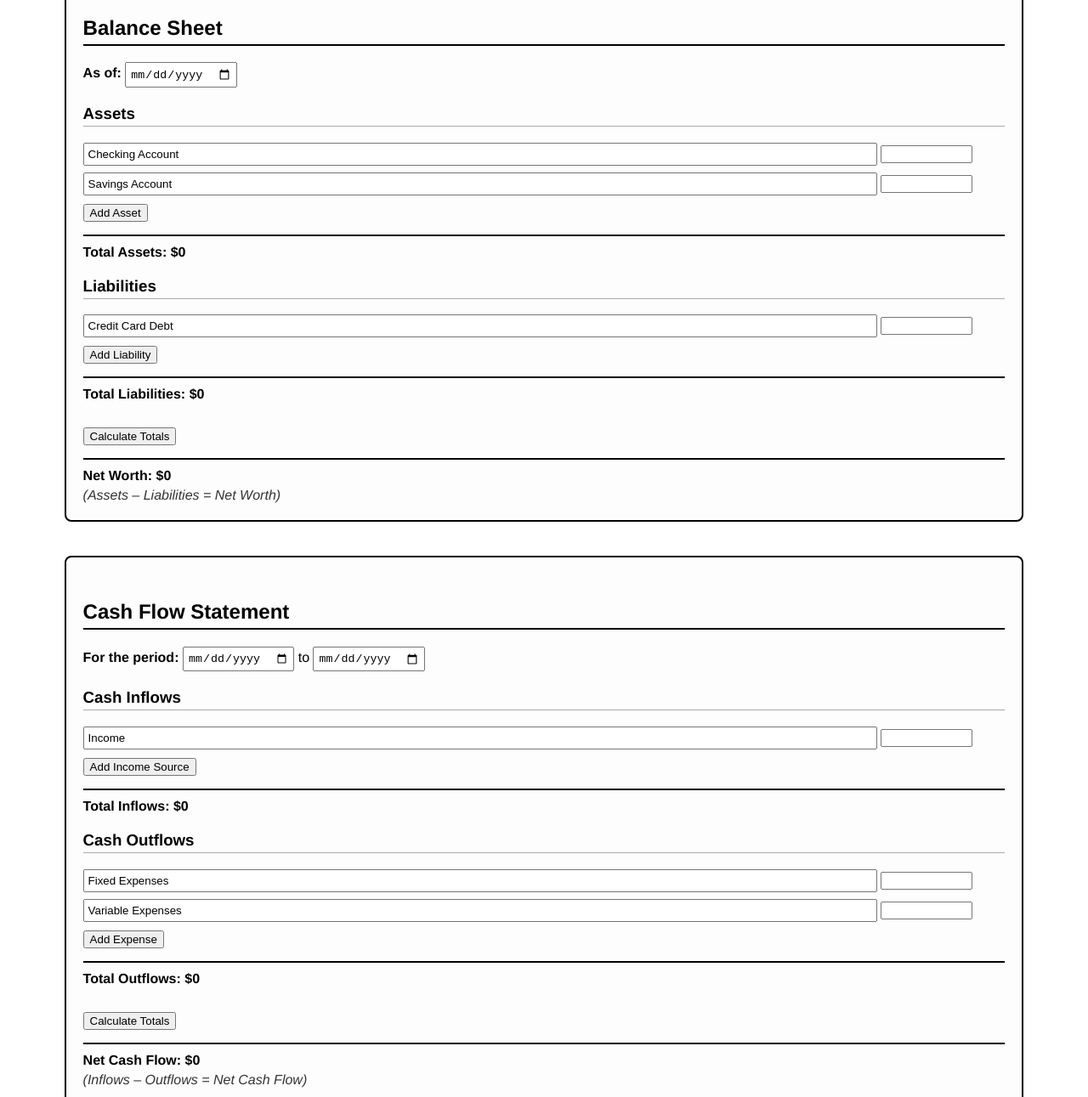
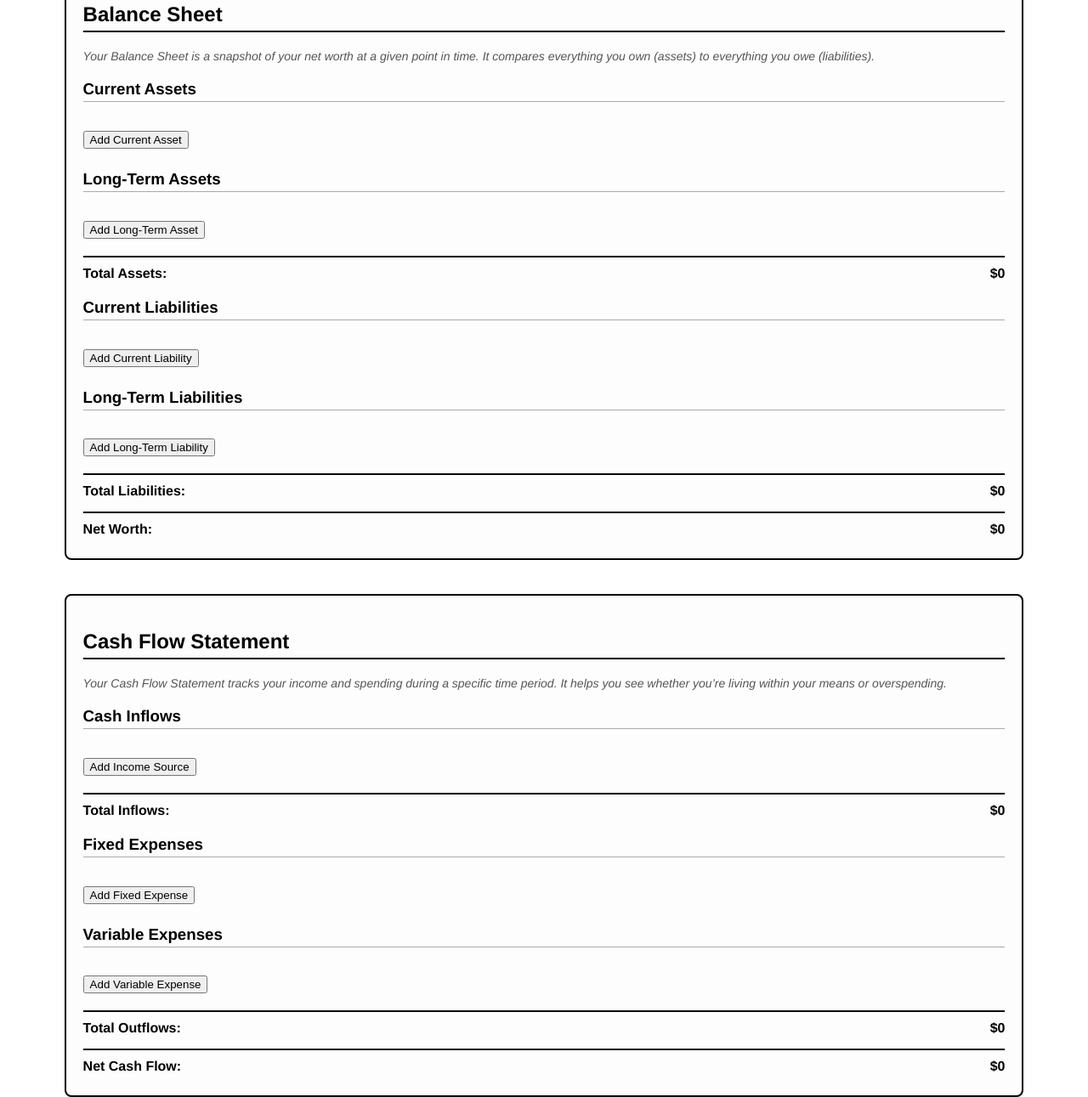
Before and after one commit to kramar-sean/financial-statements, a plain HTML site: page index.html in a window 1280 px wide. Shown: the part 213-1504 px from the top of the page at 85% size. Drawn offline with Linux system fonts and the light colour scheme.

Commit message:
Update index.html

```diff
--- a/index.html
+++ b/index.html
@@ -8,81 +8,87 @@
     body { font-family: Helvetica, Arial, sans-serif; margin: 2cm; }
     h1 { text-align: center; font-size: 28px; margin-bottom: 0; }
     .subtitle { text-align: center; font-size: 18px; margin-top: 5px; margin-bottom: 40px; }
-    h2 { margin-top: 30px; border-bottom: 2px solid #000; padding-bottom: 5px; }
+    h2 { border-bottom: 2px solid #000; padding-bottom: 5px; }
     .statement { border: 2px solid #000; border-radius: 8px; padding: 20px; margin-bottom: 40px; background-color: #fdfdfd; }
-    .section { margin-top: 20px; margin-bottom: 20px; }
+    .statement-desc { font-style: italic; font-size: 14px; color: #555; margin-bottom: 10px; }
+    .section { margin-top: 20px; }
     .section h3 { border-bottom: 1px solid #aaa; padding-bottom: 3px; }
-    .grid { display: grid; grid-template-columns: 1fr 100px 30px; gap: 8px 16px; align-items: center; }
-    .grid input[type="text"] { text-align: left; width: 100%; }
-    .grid input[type="number"] { text-align: right; width: 100%; }
-    .remove-btn { background: #f44336; color: white; border: none; border-radius: 3px; cursor: pointer; font-size: 14px; padding: 2px 6px; }
-    .output { font-weight: bold; border-top: 2px solid #000; margin-top: 15px; padding-top: 10px; font-size: 16px; }
-    .calculation { font-style: italic; margin-top: 5px; color: #333; }
+    .grid-table { width: 100%; border-collapse: collapse; margin-bottom: 10px; }
+    .grid-table td { padding: 6px 4px; vertical-align: top; }
+    .grid-table td.label { text-align: left; }
+    .grid-table td.amount { text-align: right; width: 120px; }
+    .output { font-weight: bold; border-top: 2px solid #000; margin-top: 15px; padding-top: 10px; font-size: 16px; display: flex; justify-content: space-between; }
+    .calculation { font-style: italic; margin-top: 5px; color: #333; text-align: right; }
     .ratios, .responses { page-break-before: always; }
     .ratios p, .responses p { margin-top: 15px; }
-    .ratios em { display: block; margin-top: 4px; font-style: italic; }
-    textarea { width: 100%; height: 60px; margin-top: 8px; border: 1px solid #ccc; padding: 8px; }
-    input[type="text"], input[type="date"] { padding: 4px; }
-    button { margin-top: 10px; }
+    .ratios em { display: block; font-style: italic; margin-top: 4px; }
+    textarea { width: 100%; height: 60px; border: 1px solid #ccc; padding: 8px; margin-top: 5px; }
+    .add-btn { margin: 5px 0; }
     @media print {
       body { margin: 0; }
       button, .remove-btn { display: none !important; }
     }
   </style>
 </head>
-<body>
+<body oninput="autoCalculate()">
 
   <h1>Personal Financial Statements</h1>
   <div class="subtitle">for <input type="text" id="studentName" placeholder="Enter your name" /></div>
 
   <div class="statement">
     <h2>Balance Sheet</h2>
-    <p><strong>As of:</strong> <input type="date" id="balanceDate" /></p>
+    <p class="statement-desc">Your Balance Sheet is a snapshot of your net worth at a given point in time. It compares everything you own (assets) to everything you owe (liabilities).</p>
+
     <div class="section">
-      <h3>Assets</h3>
-      <div class="grid" id="assets">
-        <input type="text" value="Checking Account" /><input type="number" /><span></span>
-        <input type="text" value="Savings Account" /><input type="number" /><span></span>
-      </div>
-      <button onclick="addField('assets')">Add Asset</button>
-      <div class="output">Total Assets: $<span id="totalAssets">0</span></div>
+      <h3>Current Assets</h3>
+      <table class="grid-table" id="currentAssets"></table>
+      <button class="add-btn" onclick="addRow('currentAssets')">Add Current Asset</button>
     </div>
     <div class="section">
-      <h3>Liabilities</h3>
-      <div class="grid" id="liabilities">
-        <input type="text" value="Credit Card Debt" /><input type="number" /><span></span>
-      </div>
-      <button onclick="addField('liabilities')">Add Liability</button>
-      <div class="output">Total Liabilities: $<span id="totalLiabilities">0</span></div>
+      <h3>Long-Term Assets</h3>
+      <table class="grid-table" id="longTermAssets"></table>
+      <button class="add-btn" onclick="addRow('longTermAssets')">Add Long-Term Asset</button>
     </div>
-    <button onclick="calculateAll()">Calculate Totals</button>
-    <div class="output">Net Worth: $<span id="netWorth">0</span></div>
-    <div class="calculation">(Assets – Liabilities = Net Worth)</div>
+    <div class="output"><span>Total Assets:</span> <span id="totalAssets">$0</span></div>
+
+    <div class="section">
+      <h3>Current Liabilities</h3>
+      <table class="grid-table" id="currentLiabilities"></table>
+      <button class="add-btn" onclick="addRow('currentLiabilities')">Add Current Liability</button>
+    </div>
+    <div class="section">
+      <h3>Long-Term Liabilities</h3>
+      <table class="grid-table" id="longTermLiabilities"></table>
+      <button class="add-btn" onclick="addRow('longTermLiabilities')">Add Long-Term Liability</button>
+    </div>
+    <div class="output"><span>Total Liabilities:</span> <span id="totalLiabilities">$0</span></div>
+    <div class="output"><span>Net Worth:</span> <span id="netWorth">$0</span></div>
+    <div class="calculation" id="netWorthCalc"></div>
   </div>
 
   <div class="statement" style="page-break-before: always;">
     <h2>Cash Flow Statement</h2>
-    <p><strong>For the period:</strong> <input type="date" id="startDate" /> to <input type="date" id="endDate" /></p>
+    <p class="statement-desc">Your Cash Flow Statement tracks your income and spending during a specific time period. It helps you see whether you’re living within your means or overspending.</p>
+
     <div class="section">
       <h3>Cash Inflows</h3>
-      <div class="grid" id="inflows">
-        <input type="text" value="Income" /><input type="number" /><span></span>
-      </div>
-      <button onclick="addField('inflows')">Add Income Source</button>
-      <div class="output">Total Inflows: $<span id="totalInflows">0</span></div>
+      <table class="grid-table" id="inflows"></table>
+      <button class="add-btn" onclick="addRow('inflows')">Add Income Source</button>
+      <div class="output"><span>Total Inflows:</span> <span id="totalInflows">$0</span></div>
     </div>
     <div class="section">
-      <h3>Cash Outflows</h3>
-      <div class="grid" id="outflows">
-        <input type="text" value="Fixed Expenses" /><input type="number" /><span></span>
-        <input type="text" value="Variable Expenses" /><input type="number" /><span></span>
-      </div>
-      <button onclick="addField('outflows')">Add Expense</button>
-      <div class="output">Total Outflows: $<span id="totalOutflows">0</span></div>
+      <h3>Fixed Expenses</h3>
+      <table class="grid-table" id="fixedExpenses"></table>
+      <button class="add-btn" onclick="addRow('fixedExpenses')">Add Fixed Expense</button>
     </div>
-    <button onclick="calculateAll()">Calculate Totals</button>
-    <div class="output">Net Cash Flow: $<span id="netCashFlow">0</span></div>
-    <div class="calculation">(Inflows – Outflows = Net Cash Flow)</div>
+    <div class="section">
+      <h3>Variable Expenses</h3>
+      <table class="grid-table" id="variableExpenses"></table>
+      <button class="add-btn" onclick="addRow('variableExpenses')">Add Variable Expense</button>
+      <div class="output"><span>Total Outflows:</span> <span id="totalOutflows">$0</span></div>
+    </div>
+    <div class="output"><span>Net Cash Flow:</span> <span id="netCashFlow">$0</span></div>
+    <div class="calculation" id="cashFlowCalc"></div>
   </div>
 
   <div class="ratios">
@@ -111,51 +117,56 @@
   </div>
 
   <script>
-    function addField(sectionId) {
-      const container = document.getElementById(sectionId);
+    function addRow(sectionId) {
+      const table = document.getElementById(sectionId);
+      const row = document.createElement("tr");
+      const label = document.createElement("td");
+      const amount = document.createElement("td");
+      label.className = "label";
+      amount.className = "amount";
+
       const textInput = document.createElement("input");
       textInput.type = "text";
       textInput.placeholder = "Label";
-      const numberInput = document.createElement("input");
-      numberInput.type = "number";
-      const removeBtn = document.createElement("button");
-      removeBtn.innerHTML = "×";
-      removeBtn.className = "remove-btn";
-      removeBtn.onclick = function() {
-        container.removeChild(textInput);
-        container.removeChild(numberInput);
-        container.removeChild(removeBtn);
-      };
-      container.appendChild(textInput);
-      container.appendChild(numberInput);
-      container.appendChild(removeBtn);
+      const numInput = document.createElement("input");
+      numInput.type = "number";
+      numInput.min = "0";
+      numInput.step = "0.01";
+
+      label.appendChild(textInput);
+      amount.appendChild(numInput);
+      row.appendChild(label);
+      row.appendChild(amount);
+      table.appendChild(row);
     }
 
-    function sumValues(sectionId) {
-      const inputs = document.getElementById(sectionId).getElementsByTagName("input");
-      let total = 0;
-      for (let i = 1; i < inputs.length; i += 2) {
-        total += parseFloat(inputs[i].value) || 0;
-      }
-      return total;
+    function formatCurrency(value) {
+      return "$" + Number(value).toLocaleString("en-US", { minimumFractionDigits: 0 });
     }
 
-    function calculateAll() {
-      const assets = sumValues("assets");
-      const liabilities = sumValues("liabilities");
-      const inflows = sumValues("inflows");
-      const outflows = sumValues("outflows");
+    function autoCalculate() {
+      function sum(sectionId) {
+        return Array.from(document.getElementById(sectionId).querySelectorAll("input[type='number']"))
+          .reduce((sum, input) => sum + (parseFloat(input.value) || 0), 0);
+      }
+
+      const assets = sum("currentAssets") + sum("longTermAssets");
+      const liabilities = sum("currentLiabilities") + sum("longTermLiabilities");
+      const inflows = sum("inflows");
+      const outflows = sum("fixedExpenses") + sum("variableExpenses");
 
       const netWorth = assets - liabilities;
       const netCashFlow = inflows - outflows;
 
-      document.getElementById("totalAssets").innerText = assets.toFixed(2);
-      document.getElementById("totalLiabilities").innerText = liabilities.toFixed(2);
-      document.getElementById("totalInflows").innerText = inflows.toFixed(2);
-      document.getElementById("totalOutflows").innerText = outflows.toFixed(2);
+      document.getElementById("totalAssets").textContent = formatCurrency(assets);
+      document.getElementById("totalLiabilities").textContent = formatCurrency(liabilities);
+      document.getElementById("netWorth").textContent = formatCurrency(netWorth);
+      document.getElementById("netWorthCalc").textContent = `(${formatCurrency(assets)} – ${formatCurrency(liabilities)} = ${formatCurrency(netWorth)})`;
 
-      document.getElementById("netWorth").innerText = netWorth.toFixed(2);
-      document.getElementById("netCashFlow").innerText = netCashFlow.toFixed(2);
+      document.getElementById("totalInflows").textContent = formatCurrency(inflows);
+      document.getElementById("totalOutflows").textContent = formatCurrency(outflows);
+      document.getElementById("netCashFlow").textContent = formatCurrency(netCashFlow);
+      document.getElementById("cashFlowCalc").textContent = `(${formatCurrency(inflows)} – ${formatCurrency(outflows)} = ${formatCurrency(netCashFlow)})`;
 
       const debtRatio = assets > 0 ? liabilities / assets : 0;
       const currentRatio = liabilities > 0 ? assets / liabilities : 0;
@@ -163,12 +174,12 @@
       const debtPaymentsRatio = inflows > 0 ? liabilities / inflows : 0;
       const savingsRatio = inflows > 0 ? netCashFlow / inflows : 0;
 
-      document.getElementById("debtRatio").innerText = (debtRatio * 100).toFixed(1) + "%";
-      document.getElementById("currentRatio").innerText = currentRatio.toFixed(2);
-      document.getElementById("liquidityRatio").innerText = liquidityRatio.toFixed(2);
-      document.getElementById("liquidityRatioExplanation").innerText = liquidityRatio.toFixed(1);
-      document.getElementById("debtPaymentsRatio").innerText = (debtPaymentsRatio * 100).toFixed(1) + "%";
-      document.getElementById("savingsRatio").innerText = (savingsRatio * 100).toFixed(1) + "%";
+      document.getElementById("debtRatio").textContent = (debtRatio * 100).toFixed(1) + "%";
+      document.getElementById("currentRatio").textContent = currentRatio.toFixed(2);
+      document.getElementById("liquidityRatio").textContent = liquidityRatio.toFixed(2);
+      document.getElementById("liquidityRatioExplanation").textContent = liquidityRatio.toFixed(1);
+      document.getElementById("debtPaymentsRatio").textContent = (debtPaymentsRatio * 100).toFixed(1) + "%";
+      document.getElementById("savingsRatio").textContent = (savingsRatio * 100).toFixed(1) + "%";
     }
   </script>
 </body>
```
